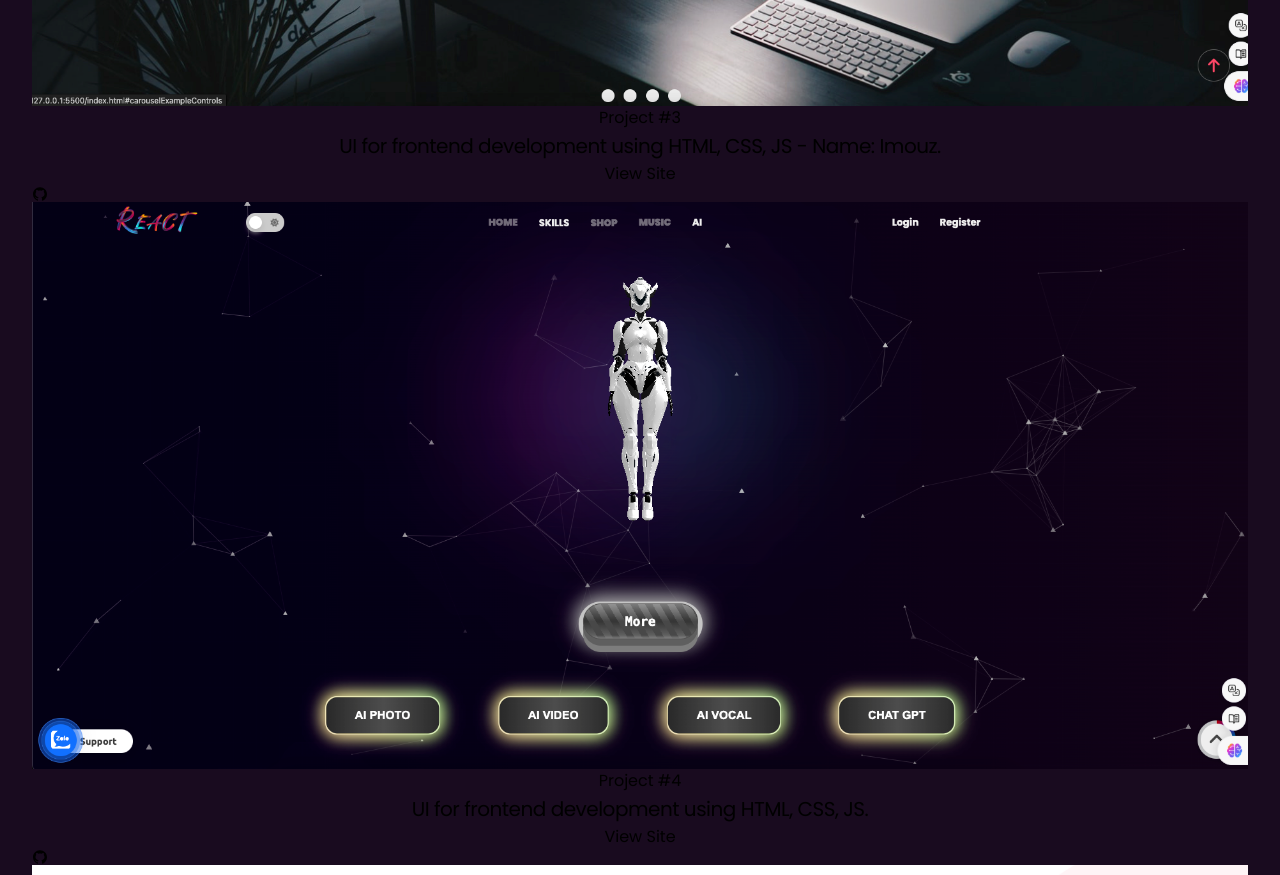
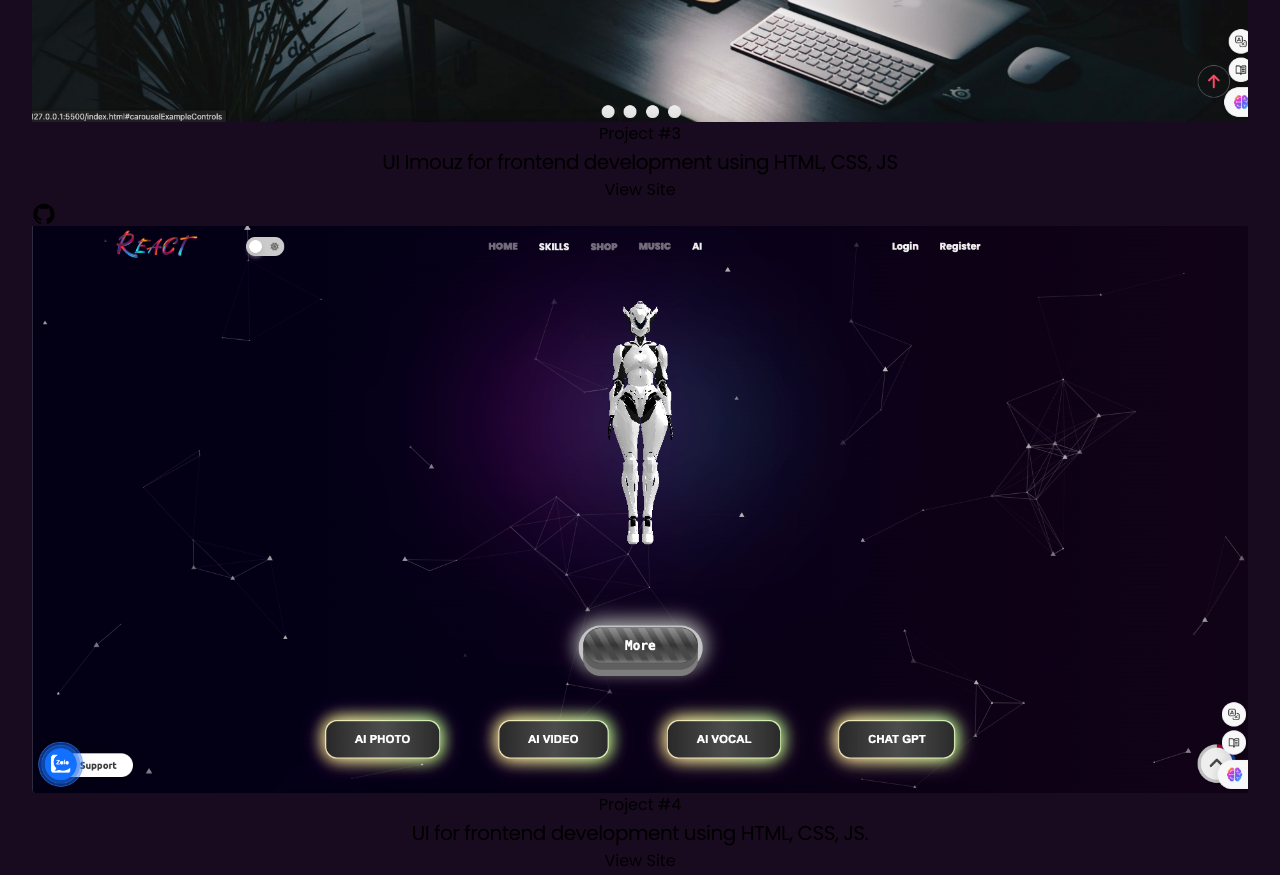
Before and after one commit to tuananhkim555/portfoliotuananhreactjs, a React (Vite) app: page / in a window 1280 px wide. Shown: the part 3520-4395 px from the top of the page. Built offline with nearby package versions, Linux system fonts and the light colour scheme; no server answers.

Commit message:
aycommit

```diff
--- a/src/components/Portfolio.jsx
+++ b/src/components/Portfolio.jsx
@@ -31,7 +31,7 @@ const projects = [
   {
     img: project3,
     title: "Project #3",
-    description: "UI for frontend development using HTML, CSS, JS - Name: Imouz.",
+    description: "UI Imouz for frontend development using HTML, CSS, JS",
     links: {
       site: "https://tuananhkim555.github.io/Imouz/",
       github: "https://github.com/tuananhkim555/Imouz",
@@ -90,11 +90,11 @@ const Portfolio = () => {
               {project.title}
             </h3>
             <p className="text-gray-300 mb-4">{project.description}</p>
-            <div className="flex space-x-4 ">
+            <div className="flex space-x-4 items-center">
                 <a href={project.links.site} className="px-4 py-2 bg-slate-600 text-gray-200 rounded-lg hover:bg-slate-700 transition duration-300">View Site</a>
                 <a href={project.links.github}
-                className="px-4 py-2 bg-slate-600 text-gray-200 rounded-lg hover:bg-slate-700 transition duration-300"
-                ><AiOutlineGithub/></a>
+                className="p-2 bg-slate-600 text-gray-200 rounded-lg hover:bg-slate-700 transition duration-300"
+                ><AiOutlineGithub size={24}/></a>
             </div>
           </div>
         </div>
```
